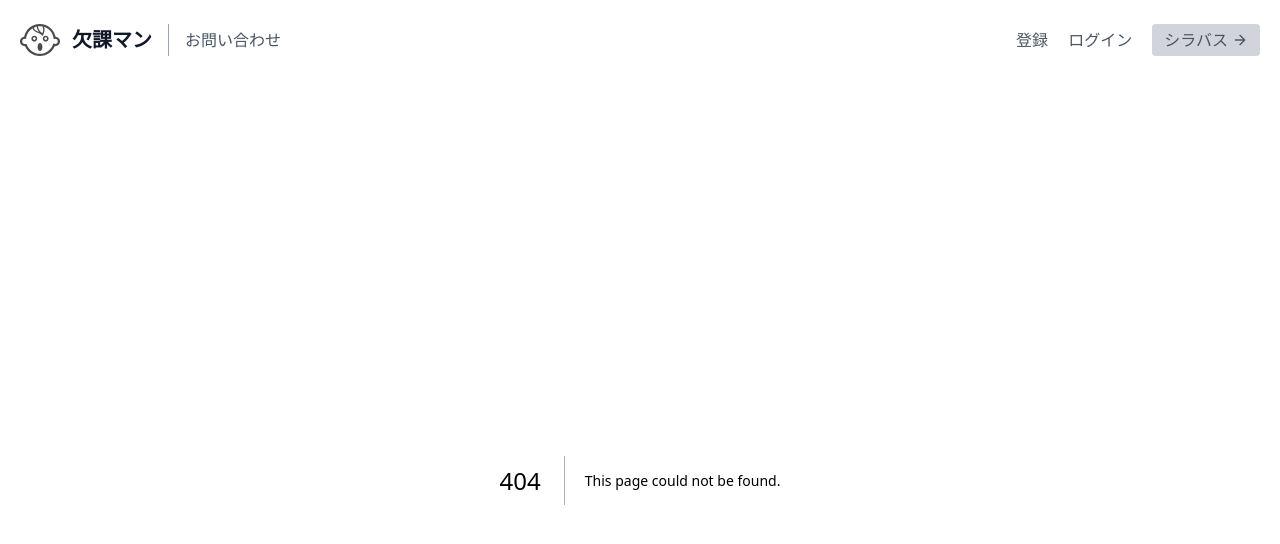
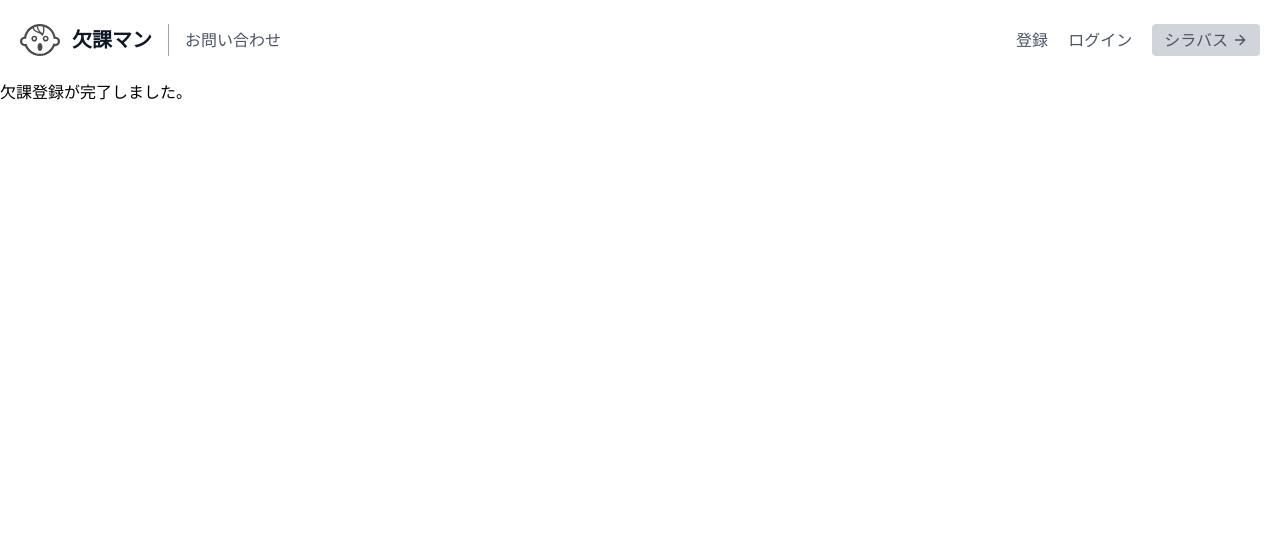
Before and after one commit to ynori123/kosen-kekka, a Next.js app in the folder frontend/: page /success in a window 1280 px wide. Before the commit this address had no page. Shown: the top 544 px of the page. Built offline with nearby package versions, Linux system fonts and the light colour scheme.

Commit message:
欠課登録完了ページ

```diff
--- /dev/null
+++ b/frontend/app/success/page.tsx
@@ -0,0 +1,9 @@
+import React from 'react'
+
+export default function Page() {
+  return (
+    <div>
+      欠課登録が完了しました。
+    </div>
+  )
+}
```
